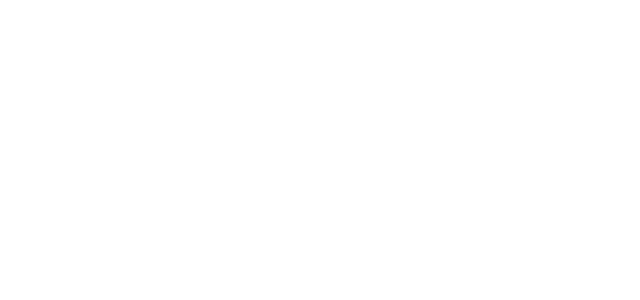
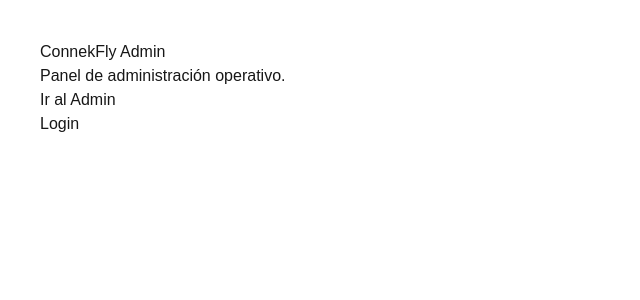
Before and after one commit to lawrence5518/connekfly-admin-next, a Next.js app: page / in a window 1280 px wide. Before the commit this address had no page. Shown: the top 300 px of the page, without its empty margins (0-640 px from the left). Built offline with nearby package versions, Linux system fonts and the light colour scheme.

Commit message:
fix: render root page to avoid 404

```diff
--- a/app/page.tsx
+++ b/app/page.tsx
@@ -1,6 +1,17 @@
-// app/page.tsx
-import { redirect } from "next/navigation";
+export default function Home() {
+  return (
+    <main style={{ padding: 40, fontFamily: "sans-serif" }}>
+      <h1>ConnekFly Admin</h1>
+      <p>Panel de administración operativo.</p>
 
-export default function Home() {
-  redirect("/admin");
+      <ul>
+        <li>
+          <a href="/admin">Ir al Admin</a>
+        </li>
+        <li>
+          <a href="/login">Login</a>
+        </li>
+      </ul>
+    </main>
+  );
 }
```
